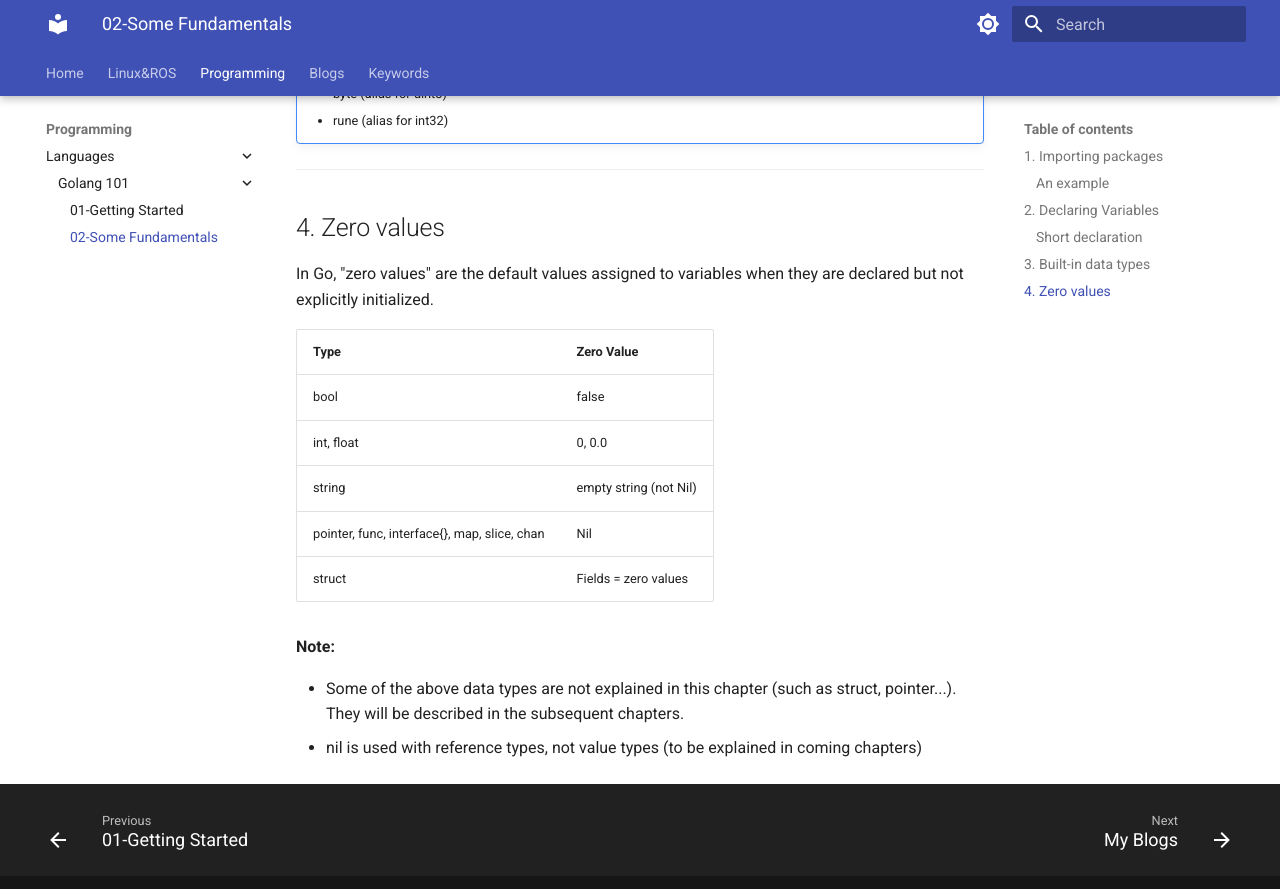
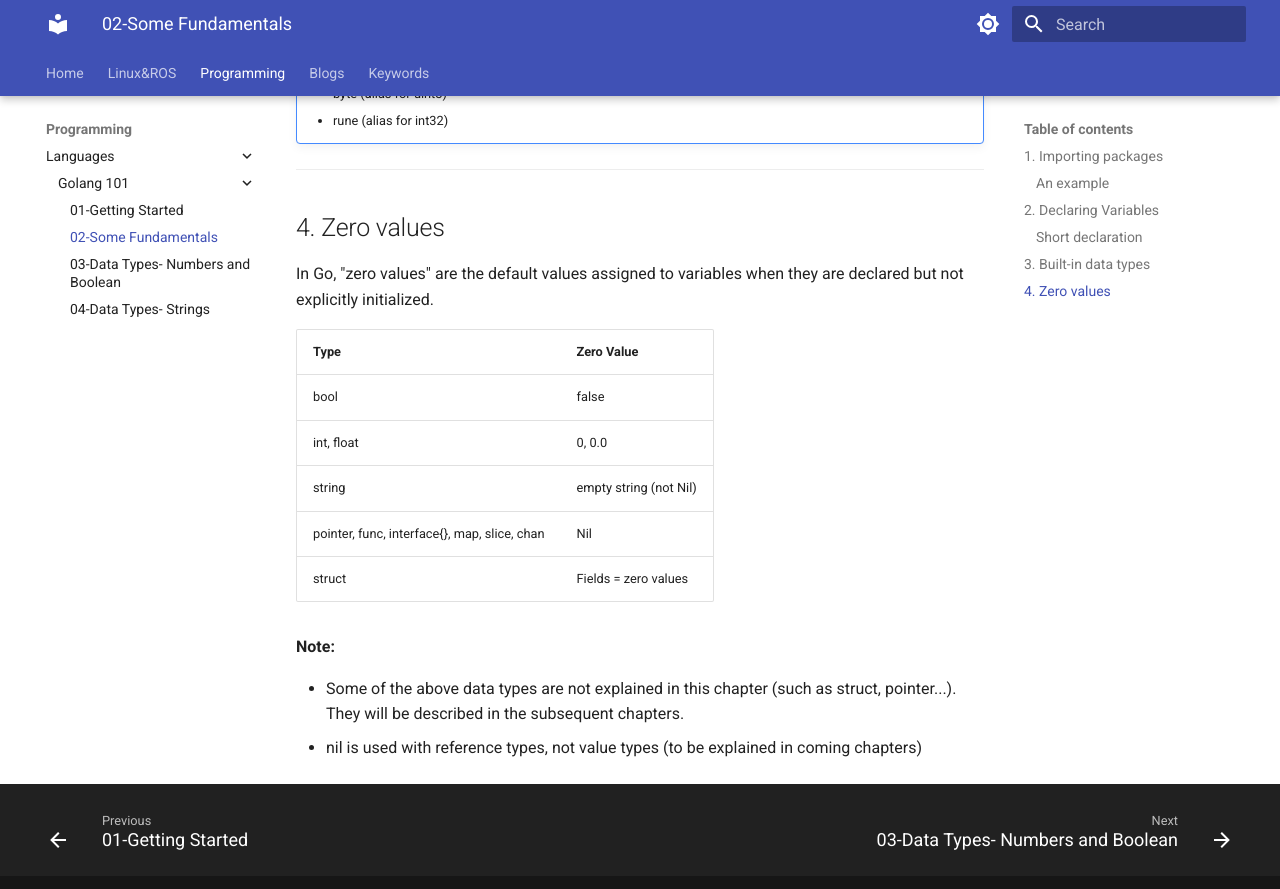
Before and after one commit to alohamujeeb/alohamujeeb.github.io, an MkDocs documentation site: the page built from docs/languages/golang/02-basics.md, in a window 1280 px wide and 900 px high, scrolled down 2067 px. Shown: the top 889 px of the window. Built offline with MkDocs 1.6.1 and Material for MkDocs 9.7.7, drawn with Linux system fonts in a browser that asks for light colours.

Commit message:
golang chapter added

```diff
--- /dev/null
+++ b/docs/languages/golang/03-datatypes-1.md
@@ -0,0 +1,3 @@
+# **03-Data Types Part-1**
+Boolean, int, float
+---
--- /dev/null
+++ b/docs/languages/golang/04-datatypes-2.md
@@ -0,0 +1,6 @@
+# **03-Data Types Part-2**
+strings
+---
+
+
+#
--- a/mkdocs.yml
+++ b/mkdocs.yml
@@ -93,6 +93,8 @@ nav:
         - Go Programming: languages/golang/index.md
         - 01-Getting Started: languages/golang/01-gettingstarted.md
         - 02-Some Fundamentals: languages/golang/02-basics.md
+        - 03-Data Types- Numbers and Boolean: languages/golang/03-datatypes-1.md
+        - 04-Data Types- Strings: languages/golang/04-datatypes-2.md
 
   - Blogs:
     - blog/index.md
```
